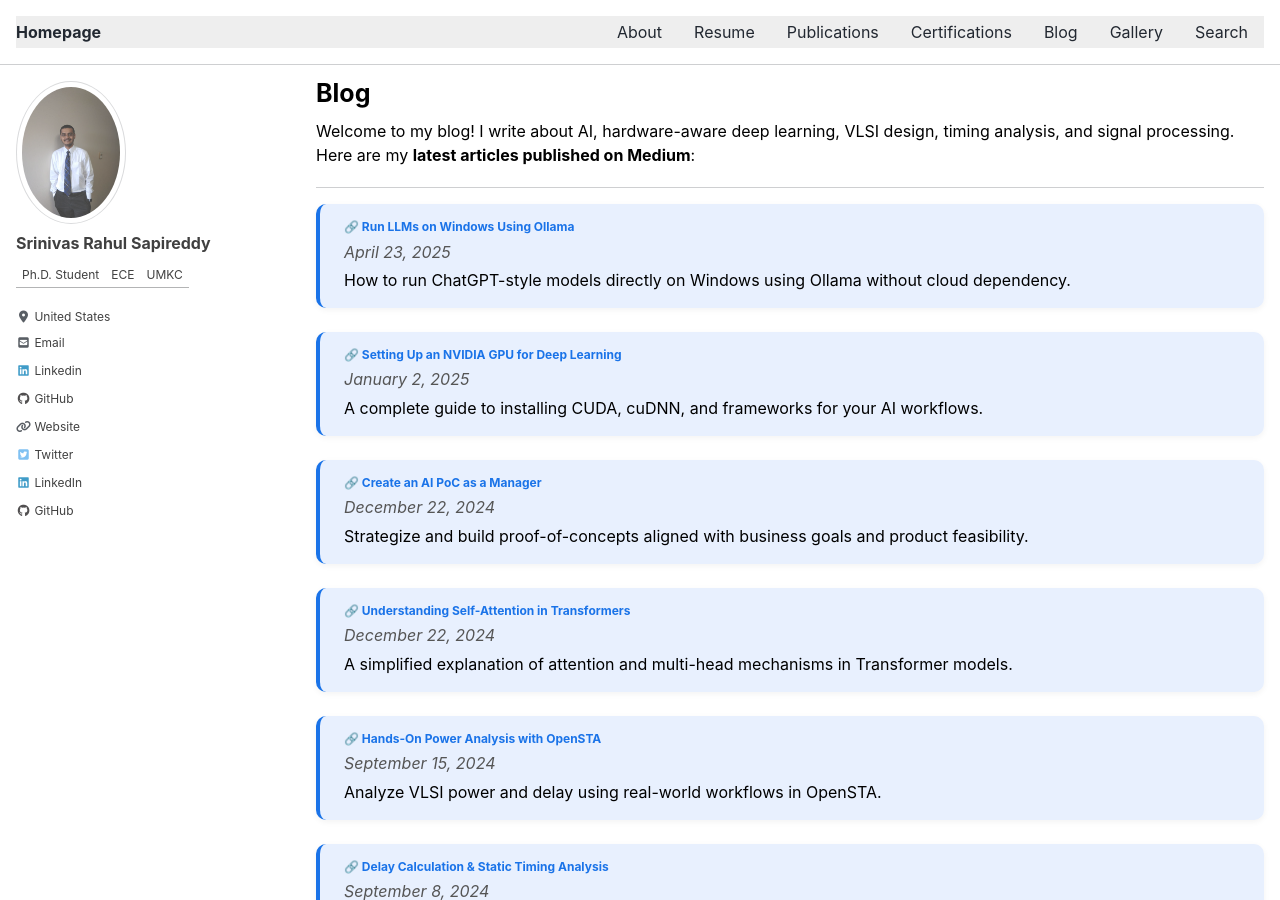
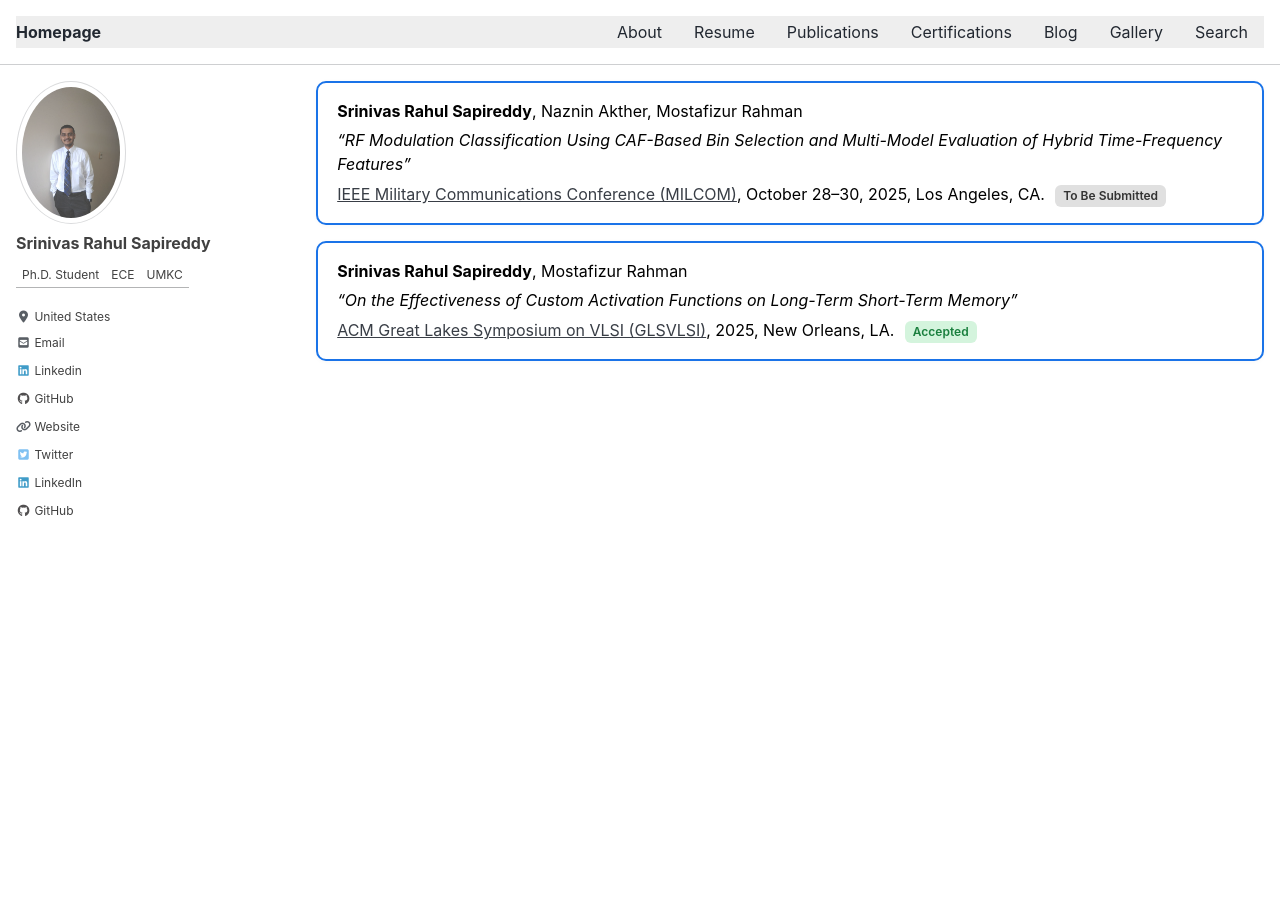
Before and after one commit to srsapireddy/srsapireddy.github.io, a Jekyll site: the page built from _pages/blog.md, in a window 1280 px wide and 900 px high. Built offline with Jekyll 4.4.1, drawn with Linux system fonts in a browser that asks for light colours; cached includes are drawn as plain includes; nearby versions of some CDN libraries; our own code applies the rules of GitHub Pages for plain Markdown files; some of the changed text lies outside the part shown.

Commit message:
Update blog.md

```diff
--- a/_pages/blog.md
+++ b/_pages/blog.md
@@ -1,110 +1,50 @@
----
-title: "Blog"
-layout: single
-permalink: /blog/
-author_profile: true
----
-
 <style>
-.blog-card {
-  border-left: 4px solid #1a73e8;
-  background-color: #e8f0fe;
-  padding: 1rem 1.5rem;
-  margin-bottom: 1.5rem;
+.pub-box {
+  border: 2px solid #1a73e8;
   border-radius: 10px;
-  box-shadow: 0 2px 6px rgba(0,0,0,0.05);
+  padding: 1rem 1.2rem;
+  margin-bottom: 1rem;
+  background: #fff;
+  box-shadow: 0 1px 5px rgba(0,0,0,0.03);
 }
 
-.blog-card h4 {
-  margin-top: 0;
-  margin-bottom: 0.3rem;
+.pub-box em {
+  font-style: italic;
+  display: block;
+  margin-top: 0.3rem;
+  margin-bottom: 0.4rem;
 }
 
-.blog-card h4 a {
-  color: #1a73e8;
-  text-decoration: none;
+.pub-tag {
+  font-size: 0.75rem;
+  font-weight: 600;
+  padding: 2px 8px;
+  border-radius: 6px;
+  display: inline-block;
+  margin-left: 6px;
 }
 
-.blog-card h4 a:hover {
-  text-decoration: underline;
+.pub-tag.accepted {
+  background: #d4f4dd;
+  color: #1a7f3e;
 }
 
-.blog-card .date {
-  font-style: italic;
-  color: #555;
-  margin-bottom: 0.3rem;
-}
-
-.blog-card p {
-  margin-bottom: 0;
+.pub-tag.submitted {
+  background: #e0e0e0;
+  color: #333;
 }
 </style>
 
-Welcome to my blog! I write about AI, hardware-aware deep learning, VLSI design, timing analysis, and signal processing.
-Here are my **latest articles published on Medium**:
-
----
-
-<div class="blog-card">
-  <h4>🔗 <a href="https://srsapireddy.medium.com/run-large-language-models-in-minutes-on-windows-using-ollama-8ba98d74fdcd" target="_blank">Run LLMs on Windows Using Ollama</a></h4>
-  <div class="date">April 23, 2025</div>
-  <p>How to run ChatGPT-style models directly on Windows using Ollama without cloud dependency.</p>
+<div class="pub-box">
+  <strong>Srinivas Rahul Sapireddy</strong>, Naznin Akther, Mostafizur Rahman
+  <em>“RF Modulation Classification Using CAF-Based Bin Selection and Multi-Model Evaluation of Hybrid Time-Frequency Features”</em>
+  <a href="https://milcom.org" target="_blank">IEEE Military Communications Conference (MILCOM)</a>, October 28–30, 2025, Los Angeles, CA.
+  <span class="pub-tag submitted">To Be Submitted</span>
 </div>
 
-<div class="blog-card">
-  <h4>🔗 <a href="https://srsapireddy.medium.com/setting-up-an-nvidia-gpu-for-deep-learning-59bff57b9bd9" target="_blank">Setting Up an NVIDIA GPU for Deep Learning</a></h4>
-  <div class="date">January 2, 2025</div>
-  <p>A complete guide to installing CUDA, cuDNN, and frameworks for your AI workflows.</p>
+<div class="pub-box">
+  <strong>Srinivas Rahul Sapireddy</strong>, Mostafizur Rahman
+  <em>“On the Effectiveness of Custom Activation Functions on Long-Term Short-Term Memory”</em>
+  <a href="https://www.glsvlsi.org" target="_blank">ACM Great Lakes Symposium on VLSI (GLSVLSI)</a>, 2025, New Orleans, LA.
+  <span class="pub-tag accepted">Accepted</span>
 </div>
-
-<div class="blog-card">
-  <h4>🔗 <a href="https://srsapireddy.medium.com/how-to-create-a-proof-of-concept-poc-for-your-ai-project-as-a-manager-fc0e64751bde" target="_blank">Create an AI PoC as a Manager</a></h4>
-  <div class="date">December 22, 2024</div>
-  <p>Strategize and build proof-of-concepts aligned with business goals and product feasibility.</p>
-</div>
-
-<div class="blog-card">
-  <h4>🔗 <a href="https://srsapireddy.medium.com/understanding-self-attention-and-multi-head-attention-in-transformers-05463bb4f095" target="_blank">Understanding Self-Attention in Transformers</a></h4>
-  <div class="date">December 22, 2024</div>
-  <p>A simplified explanation of attention and multi-head mechanisms in Transformer models.</p>
-</div>
-
-<div class="blog-card">
-  <h4>🔗 <a href="https://srsapireddy.medium.com/hands-on-power-analysis-with-opensta-a-comprehensive-guide-18c3350ef6ea" target="_blank">Hands-On Power Analysis with OpenSTA</a></h4>
-  <div class="date">September 15, 2024</div>
-  <p>Analyze VLSI power and delay using real-world workflows in OpenSTA.</p>
-</div>
-
-<div class="blog-card">
-  <h4>🔗 <a href="https://srsapireddy.medium.com/understanding-delay-calculation-and-static-timing-analysis-using-opensta-a-comprehensive-tutorial-cf01feaa6170" target="_blank">Delay Calculation & Static Timing Analysis</a></h4>
-  <div class="date">September 8, 2024</div>
-  <p>Explore STA theory and practical reporting using OpenSTA for chip design.</p>
-</div>
-
-<div class="blog-card">
-  <h4>🔗 <a href="https://srsapireddy.medium.com/a-step-by-step-guide-to-installing-and-running-opensta-in-a-docker-environment-9a2d4b2fbfcd" target="_blank">Running OpenSTA in Docker</a></h4>
-  <div class="date">September 1, 2024</div>
-  <p>Use Docker to quickly spin up OpenSTA and perform reusable analyses.</p>
-</div>
-
-<div class="blog-card">
-  <h4>🔗 <a href="https://srsapireddy.medium.com/enhancing-vlsi-designs-with-logic-optimization-using-yosys-8g0h2i3j4k5l" target="_blank">Logic Optimization with Yosys</a></h4>
-  <div class="date">August 21, 2024</div>
-  <p>Optimize your Verilog RTL using Yosys logic minimization and synthesis passes.</p>
-</div>
-
-<div class="blog-card">
-  <h4>🔗 <a href="https://srsapireddy.medium.com/enhancing-vlsi-designs-with-logic-optimization-using-yosys-83502d9f7cf5" target="_blank">Logic Synthesis Tutorial with Yosys</a></h4>
-  <div class="date">August 11, 2024</div>
-  <p>Get started with synthesis workflows using Yosys in open-source digital design.</p>
-</div>
-
-<div class="blog-card">
-  <h4>🔗 <a href="https://medium.com/@srsapireddy/simulation-based-verification-using-icarus-designing-and-simulating-a-4-bit-synchronous-counter-e3633dbfd76a" target="_blank">Verilog Simulation with Icarus</a></h4>
-  <div class="date">August 9, 2024</div>
-  <p>Design and verify a 4-bit counter using Icarus Verilog and waveform viewers.</p>
-</div>
-
----
-
-👉 For more, visit my <a href="https://medium.com/@srsapireddy" target="_blank"><strong>Medium blog →</strong></a>
```
